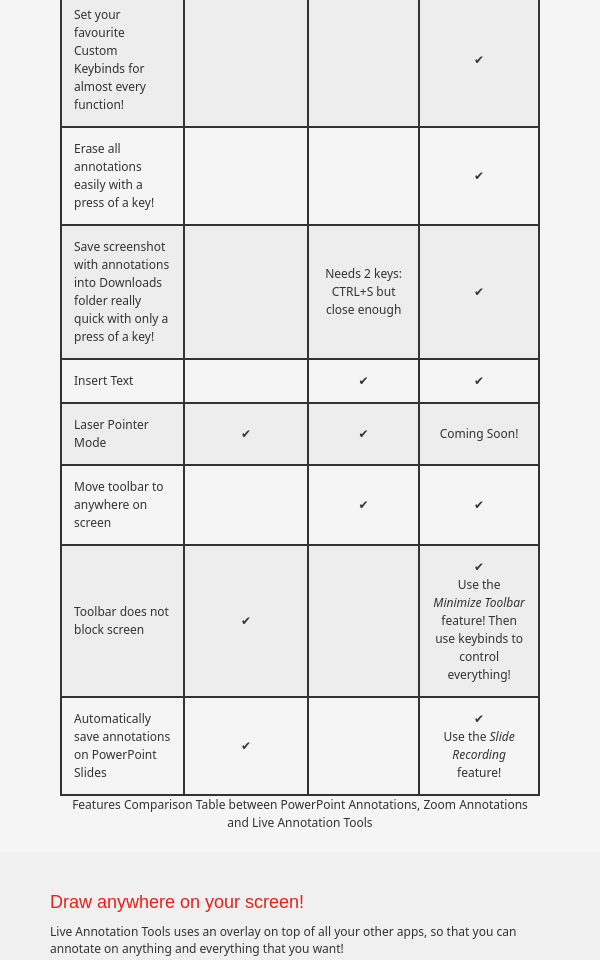
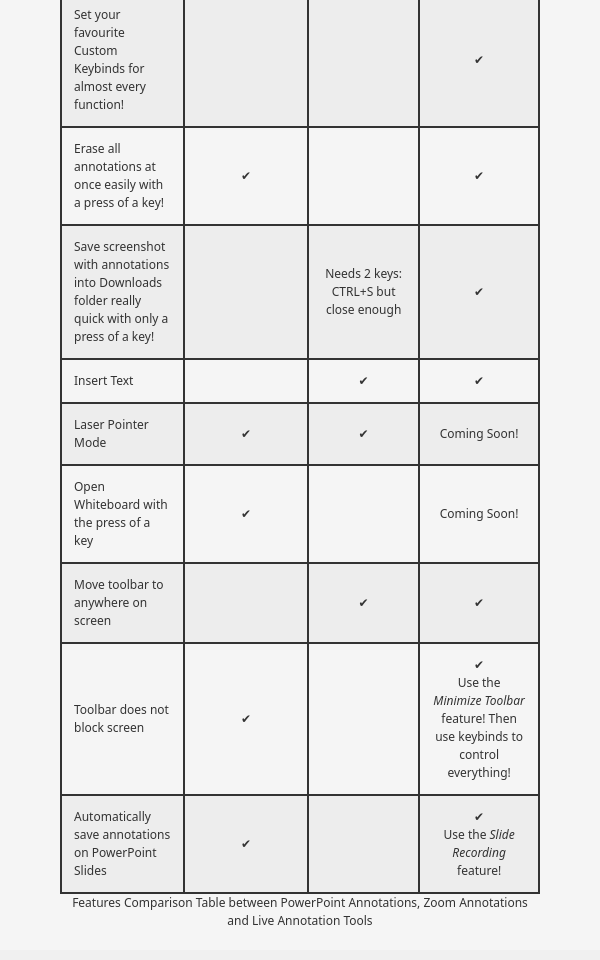
Before and after one commit to TLChicken/lecturer-broadcasting-software, an Electron app: page docs/index.html in a window 600 px wide. Shown: the part 1660-2620 px from the top of the page. Drawn offline with Linux system fonts and the light colour scheme; a web font is replaced by a local one.

Commit message:
Add possible whiteboard feature to docs

```diff
--- a/docs/index.html
+++ b/docs/index.html
@@ -242,8 +242,8 @@
                     </tr>
 
                     <tr>
-                        <th>Erase all annotations easily with a press of a key!</th>
-                        <td> </td>
+                        <th>Erase all annotations at once easily with a press of a key!</th>
+                        <td>✔</td>
                         <td> </td>
                         <td>✔</td>
                     </tr>
@@ -266,6 +266,13 @@
                         <th>Laser Pointer Mode</th>
                         <td>✔</td>
                         <td>✔</td>
+                        <td>Coming Soon!</td>
+                    </tr>
+
+                    <tr>
+                        <th>Open Whiteboard with the press of a key</th>
+                        <td>✔</td>
+                        <td> </td>
                         <td>Coming Soon!</td>
                     </tr>
 
```
